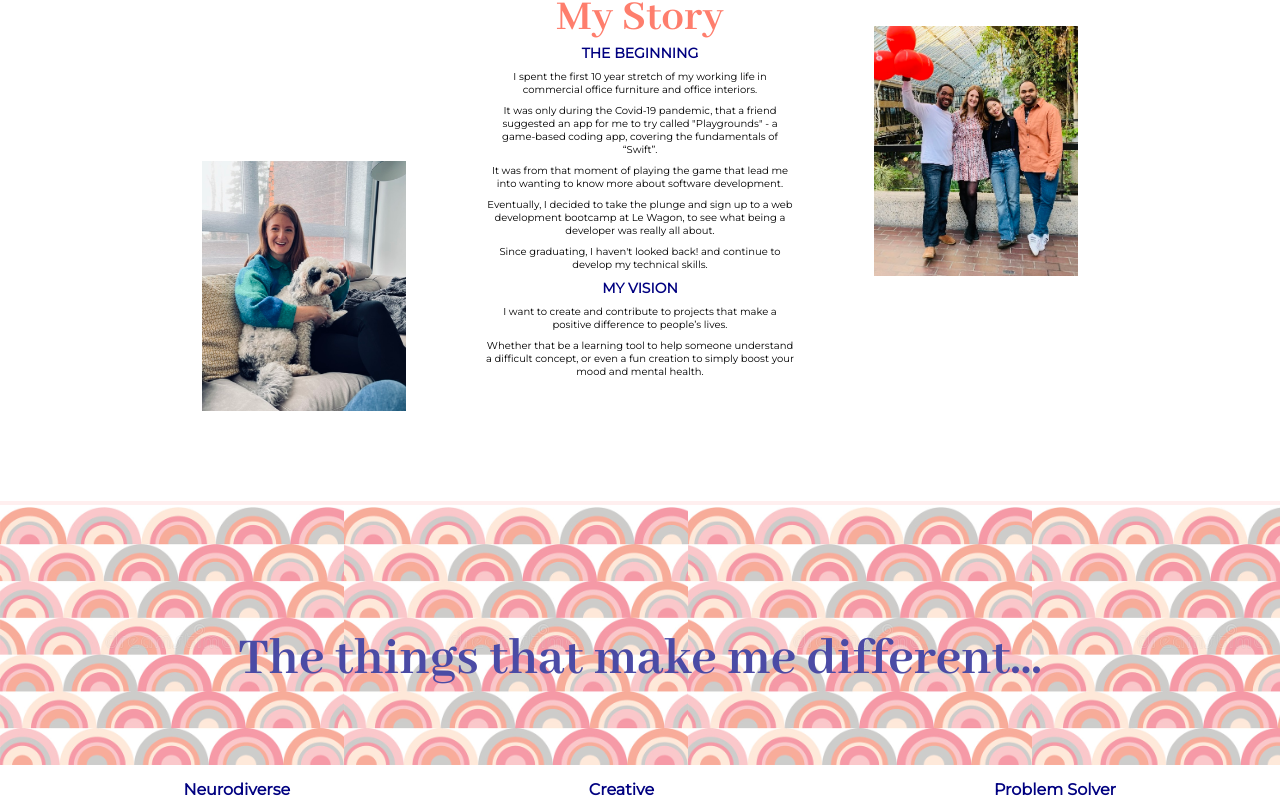
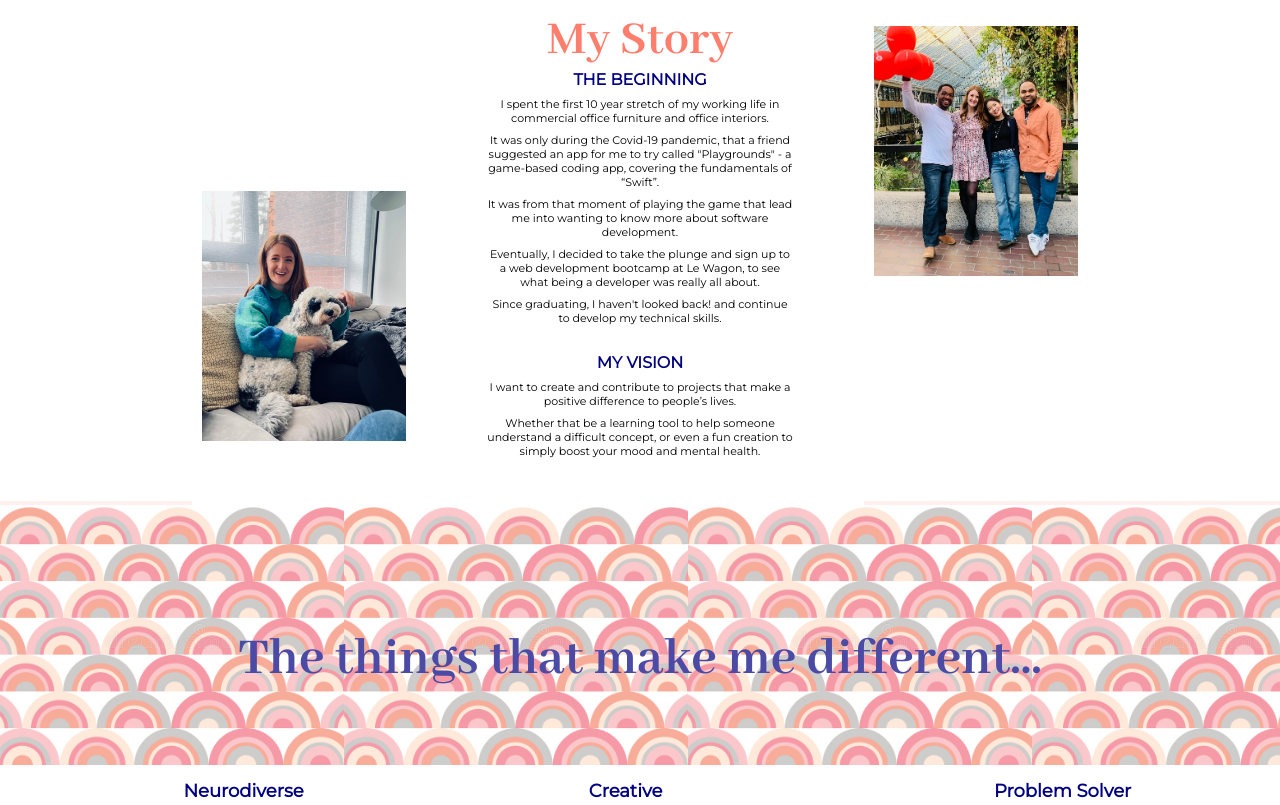
Before and after one commit to SophieMatts/sophie-mattacks, a React (Create React App) app: page /About in a window 1280 px wide. Shown: the part 295-1100 px from the top of the page. Built offline with nearby package versions, Linux system fonts and the light colour scheme.

Commit message:
Altered font sizing and images for 100% screen zoom

```diff
--- a/src/App.js
+++ b/src/App.js
@@ -3,6 +3,7 @@ import './App.css';
 import './Pages/Home/Home.css';
 import './Pages/Contact/Contact.css';
 import './Pages/About/About.css';
+import './Pages/Projects/Projects.css';
 import './Pages/CV/CV.css';
 
 
--- a/src/Pages/About/About.css
+++ b/src/Pages/About/About.css
@@ -32,6 +32,7 @@
   width: 25%;
   height: 100%;
   padding: 10px;
+  margin-top: 30px;
 }
 
 .img-meandboo {
@@ -49,10 +50,11 @@
   width: 50%;
   height: 100%;
   padding: 10px;
+  margin-top: 20px;
 }
 
 .my-story-header {
-  font-size: 45px;
+  font-size: 50px;
   font-weight: bolder;
   font-family:'AbhayaLibre';
   text-align: center;
@@ -60,7 +62,7 @@
 }
 
 .the-beginning-header{
-  font-size: 14px;
+  font-size: 16px;
   font-family: 'Montserrat';
   font-weight:bolder;
   text-align: center;
@@ -69,20 +71,21 @@
 
 .the-beginning-text-1 {
   padding: 8px 60px 8px 60px;
-  font-size: 10px;
+  font-size: 11px;
   font-family: 'Montserrat';
   text-align: center;
 }
 
 .the-beginning-text-2, .the-beginning-text-3, .the-beginning-text-4, .the-beginning-text-5 {
   padding: 0px 60px 8px 60px;
-  font-size: 10px;
+  font-size: 11px;
   font-family: 'Montserrat';
   text-align: center;
 }
 
 .my-vision-header {
-  font-size: 14px;
+  margin-top: 20px;
+  font-size: 16px;
   font-family: 'Montserrat';
   font-weight: bolder;
   text-align: center;
@@ -91,14 +94,14 @@
 
 .my-vision-text-1 {
   padding: 8px 60px 8px 60px;
-  font-size: 10px;
+  font-size: 11px;
   font-family: 'Montserrat';
   text-align: center;
 }
 
 .my-vision-text-2 {
   padding: 0px 60px 8px 60px;
-  font-size: 10px;
+  font-size: 11px;
   font-family: 'Montserrat';
   text-align: center;
 }
@@ -205,7 +208,7 @@
 }
 
 .box-header {
-  font-size: 16px;
+  font-size: 18px;
   font-family: 'Montserrat';
   font-weight: bolder;
   text-align: left;
@@ -216,7 +219,7 @@
 .box-text {
   flex-grow: 1;
   text-align:start;
-  font-size: 9px;
+  font-size: 11px;
   font-family: 'Montserrat';
 }
 
--- a/src/Pages/Contact/Contact.js
+++ b/src/Pages/Contact/Contact.js
@@ -2,7 +2,7 @@ import React from 'react';
 
 const Contact = () => {
   return (
-    <h1>Contact - Coming Soon</h1>
+    <h1>Contact - Coming Soon...</h1>
   );
 };
 
--- a/src/Pages/Home/Home.css
+++ b/src/Pages/Home/Home.css
@@ -63,20 +63,21 @@
   flex-direction: column;
   justify-content: center;
   margin-left: 5px;
+  margin-top: 8px;
   font-family: 'Montserrat';
 }
 
 .blurb-text-1 {
-  font-size: 14px;
+  font-size: 17px;
 }
 
 .blurb-text-2 {
-  font-size: 14px;
+  font-size: 17px;
   margin-top: 5px;
 }
 
 .blurb-text-3 {
-  font-size: 14px;
+  font-size: 17px;
   margin-top: 15px;
 }
 
@@ -94,7 +95,7 @@
   display: flex;
   justify-content: flex-start;
   align-items: center;
-  margin-top: 40px;
+  margin-top: 60px;
   margin-left: 5px;
 }
 
--- /dev/null
+++ b/src/Pages/Projects/Projects.css
@@ -0,0 +1,5 @@
+
+h1 {
+  font-family: 'Montserrat';
+  color: navy;
+}
--- a/src/Pages/Projects/Projects.js
+++ b/src/Pages/Projects/Projects.js
@@ -4,9 +4,11 @@ import React from 'react';
 const Projects = () => {
 
   return (
-    <div className='app-container'>
-      <h1>Projects - Coming Soon</h1>
+    <>
+    <div className="projects-container">
+      <h1>Projects - Coming Soon...</h1>
     </div>
+    </>
   );
 };
 
--- a/src/components/CVButton/CVButton.css
+++ b/src/components/CVButton/CVButton.css
@@ -25,13 +25,13 @@
   color: #FE7E6D;
   font-family: 'AbhayaLibre';
   font-weight: bolder;
-  font-size: 17px;
+  font-size: 20px;
   text-decoration: none;
 }
 
 .cv-link:hover {
   color: #0F6292;
   font: bold;
-  font-size: 20px;
+  font-size: 22px;
   transition: all 0.2s ease-out;
 }
```
